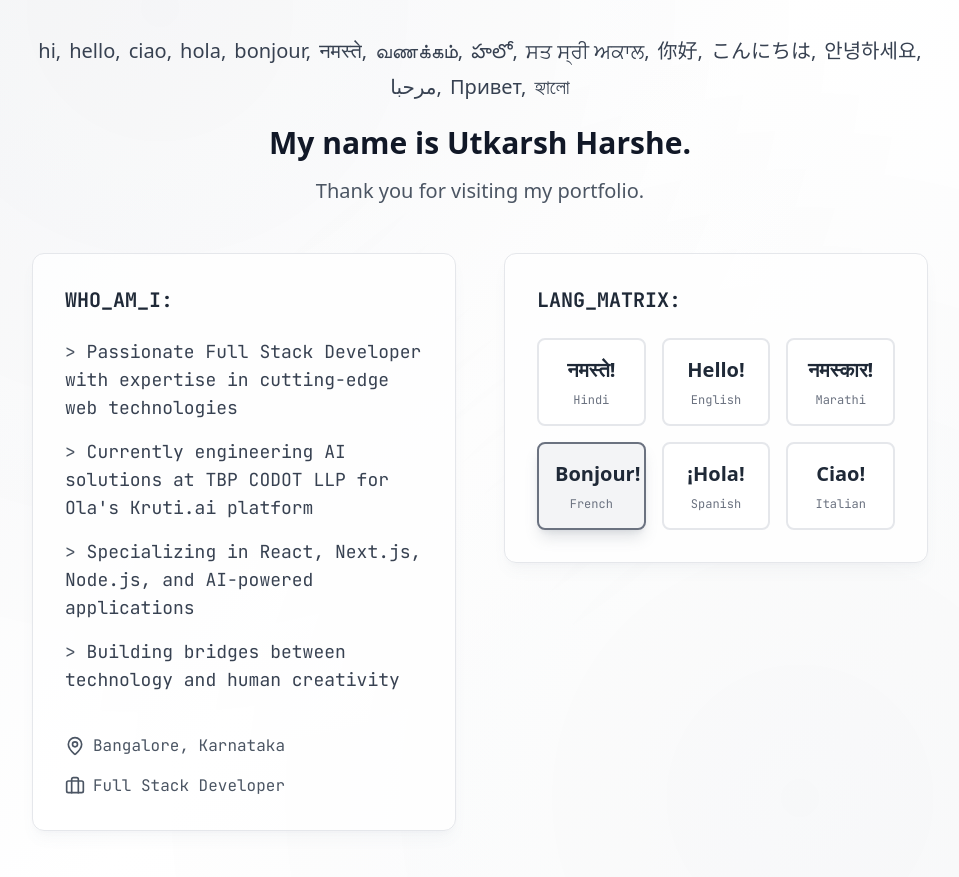
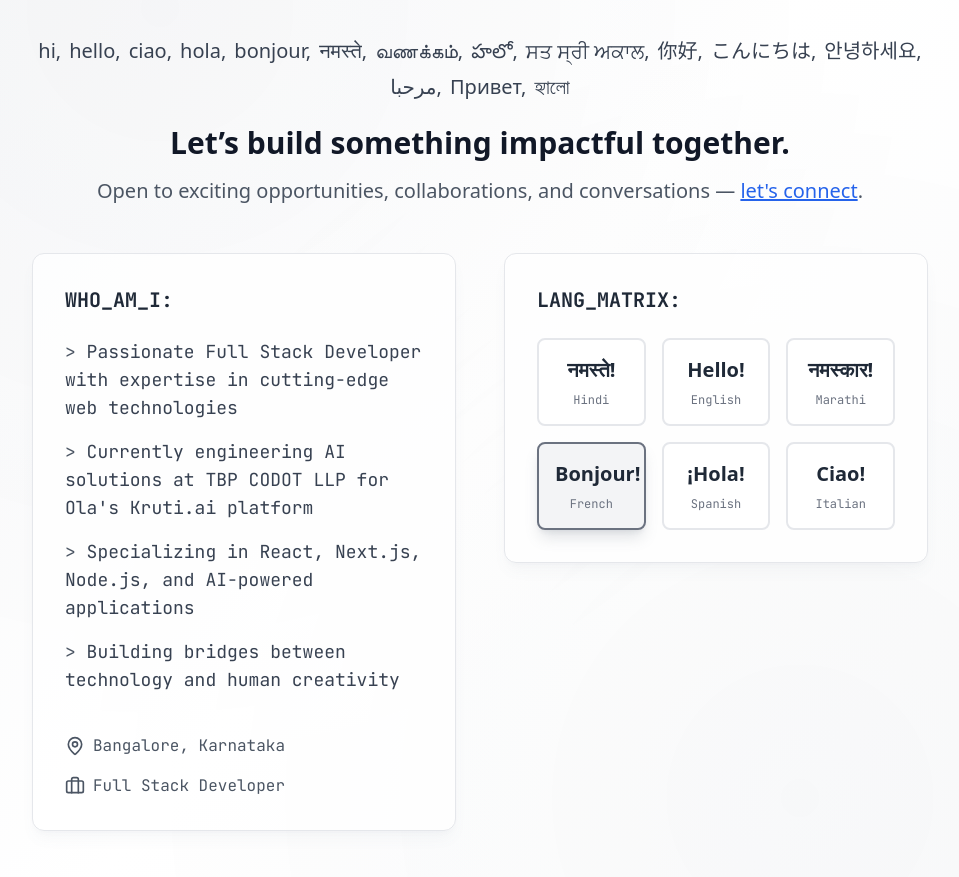
Before and after one commit to UtkarshRH/utkarsh-harshe-personal-portfolio, a Next.js app: page / in a window 1280 px wide. Shown: the part 1187-2064 px from the top of the page, without its empty margins (160-1119 px from the left). Built offline with nearby package versions, Linux system fonts and the light colour scheme.

Commit message:
Change the content in the about section

```diff
--- a/components/sections/AboutSection.tsx
+++ b/components/sections/AboutSection.tsx
@@ -122,10 +122,18 @@ const AboutSection = () => {
                 className="space-y-4"
               >
                 <p className="text-2xl sm:text-3xl font-bold text-gray-900">
-                  My name is Utkarsh Harshe.
+                  Let’s build something impactful together.
                 </p>
                 <p className="text-lg sm:text-xl text-gray-600">
-                  Thank you for visiting my portfolio.
+                  Open to exciting opportunities, collaborations, and
+                  conversations —&nbsp;
+                  <a
+                    href="#contact"
+                    className="text-blue-600 underline hover:text-blue-800 transition whitespace-nowrap"
+                  >
+                    let's connect
+                  </a>
+                  .
                 </p>
               </motion.div>
             </motion.div>
```
